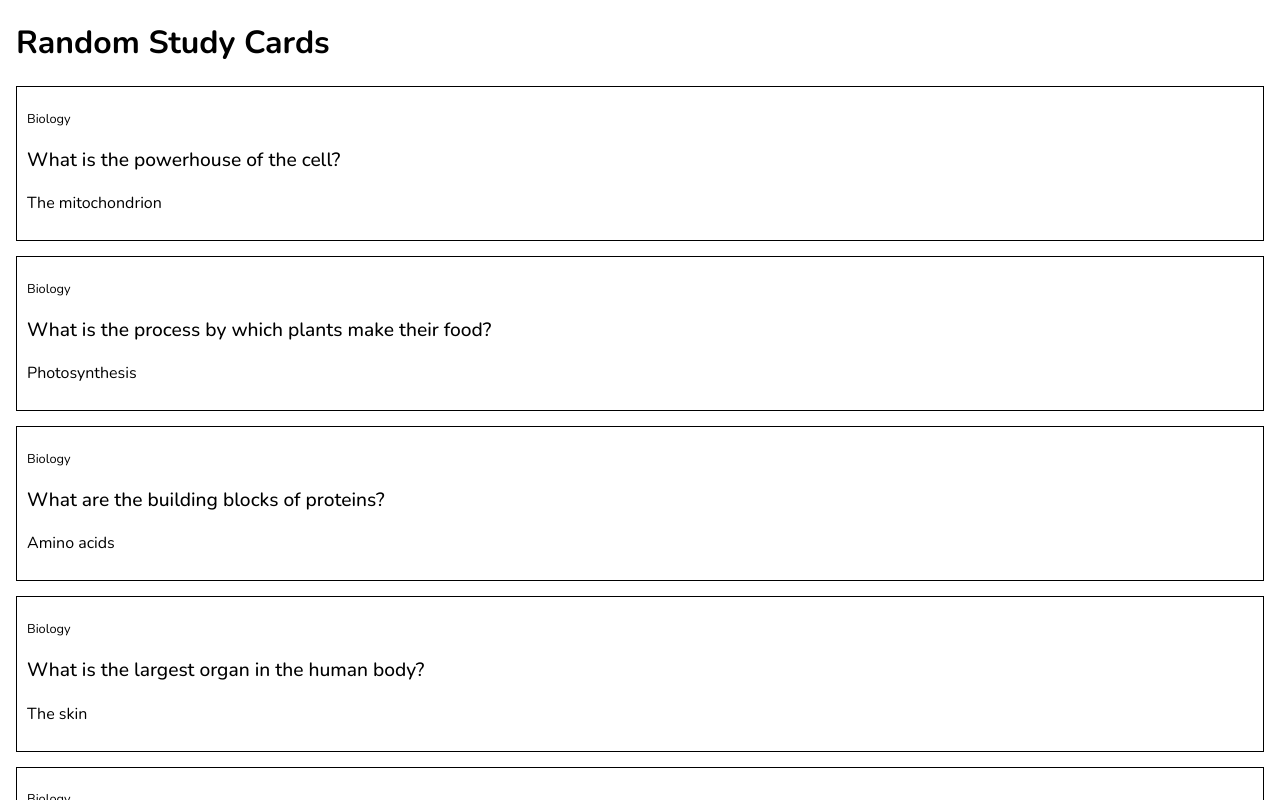
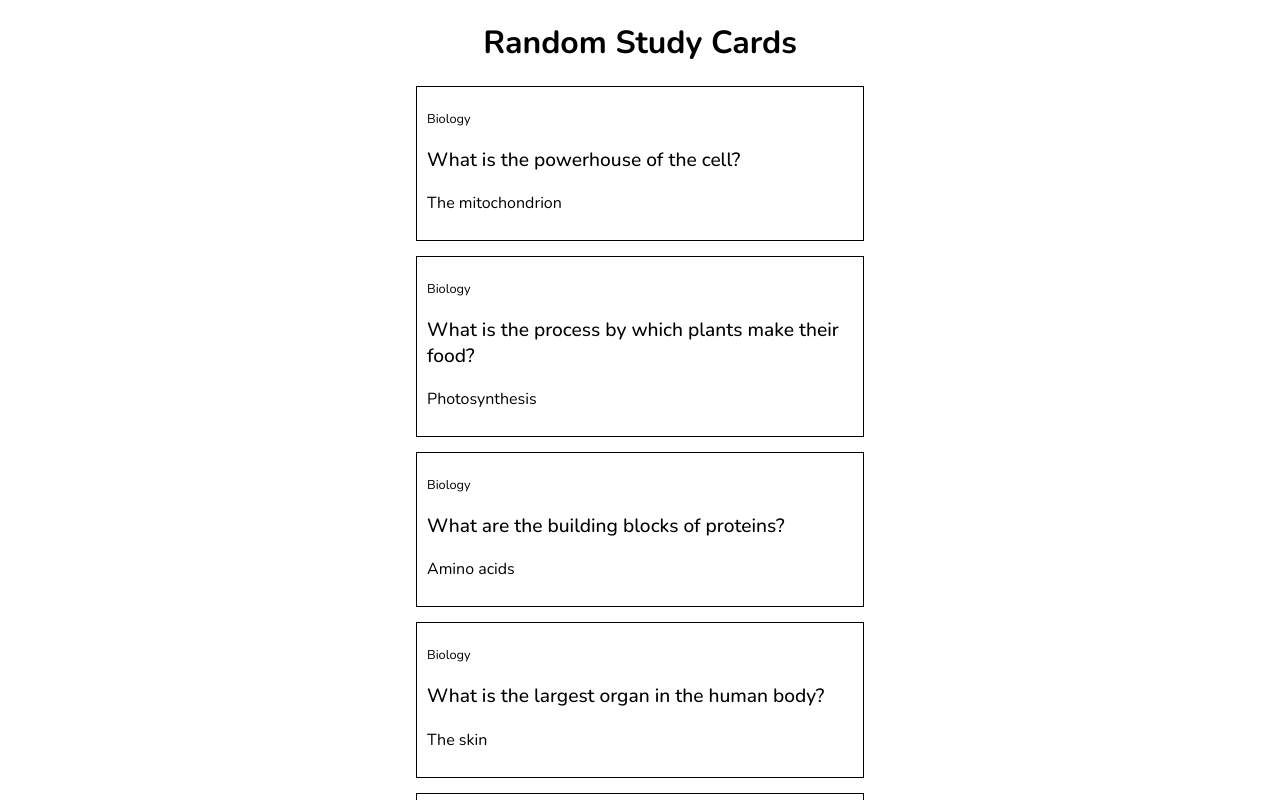
Before and after one commit to eneben/capstone-flip-wise, a Next.js app: page / in a window 1280 px wide. Shown: the top 800 px of the page. Built offline with nearby package versions, Linux system fonts and the light colour scheme.

Commit message:
Add styling

```diff
--- a/components/FlascardList/FlashcardList.js
+++ b/components/FlascardList/FlashcardList.js
@@ -4,7 +4,7 @@ import styled from "styled-components";
 export default function FlashcardList({ headline, flashcards }) {
   return (
     <>
-      <h1>{headline}</h1>
+      <StyledHeadline>{headline}</StyledHeadline>
       <FlashcardListWrapper>
         {flashcards.map((flashcard) => {
           return (
@@ -26,3 +26,7 @@ const FlashcardListWrapper = styled.div`
   flex-direction: column;
   gap: 15px;
 `;
+
+const StyledHeadline = styled.h1`
+  text-align: center;
+`;
--- a/components/Layout/Layout.js
+++ b/components/Layout/Layout.js
@@ -5,5 +5,7 @@ export default function Layout({ children }) {
 }
 
 const MainContainer = styled.main`
+  margin: 0 auto;
+  max-width: 30rem;
   padding: 0 1rem 1rem 1rem;
 `;
```
